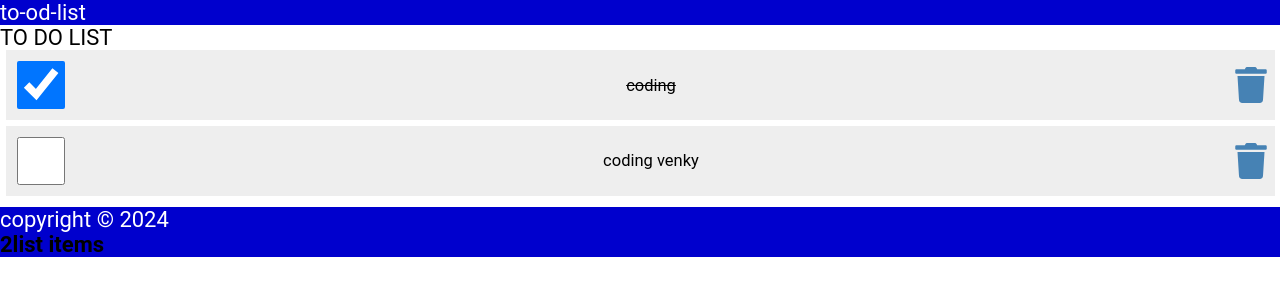
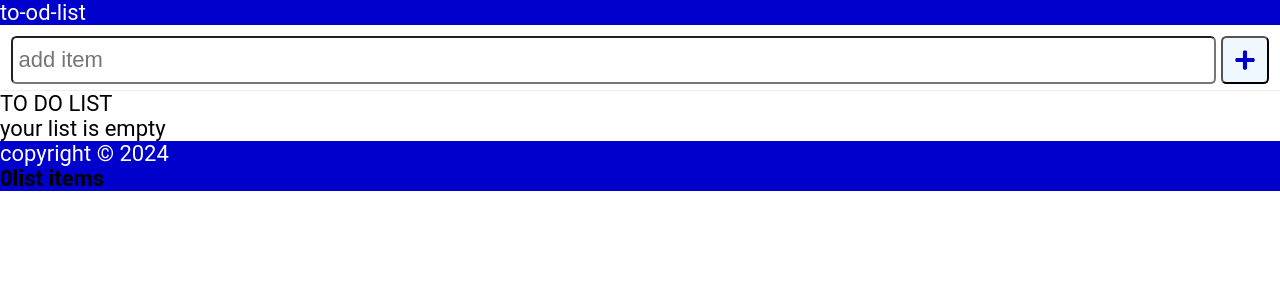
Before and after one commit to ShriVenkateshBabu/Todolist, a React app: page / in a window 1280 px wide. Shown: the top 300 px of the page. Built offline with nearby package versions, Linux system fonts and the light colour scheme; the HTML template or start-up script is replaced by a standard one.

Commit message:
13-11-2024

```diff
--- a/src/App.jsx
+++ b/src/App.jsx
@@ -2,21 +2,39 @@
 import Footer from "./Components/Footer"
 import Header from "./Components/Header"
 import React, { useState } from 'react'
+import AddItem from './Components/AddItem';
 
 const App = () => {
   let [items, setitmes] = useState([
-    {
-      id:1,
-      item:"coding",
-      checked: true,
-    },
-    {
-      id:2,
-      item:"coding venky",
-      checked: false,
-    }
+    // {
+    //   id:1,
+    //   item:"coding",
+    //   checked: true,
+    // },
+    // {
+    //   id:2,
+    //   item:"coding venky",
+    //   checked: false,
+    // }
   ])
 
+
+  let[newItem, setnewItem] =useState("")
+
+   function additem(item){
+    let id = items.length ? items[items.length-1].id +1:1;
+    let new_item = {id,item,checked:false};
+    setitmes([...items,new_item]);
+    localStorage.setItem("to-do-list", JSON.stringify(new_item))
+   }
+  function handlesubmit(e){
+    e.preventDefault()
+    if(!newItem)
+      return;
+    additem(newItem)
+    console.log(newItem);
+    setnewItem("")
+  }
   // console.log(items)
   function handleCheck(id){
     const newlist = items.map((itms)=>{
@@ -42,6 +60,12 @@
   return (
     <div className=''>
       <Header title= "to-od-list"/>
+      <AddItem
+      newItem ={newItem}
+      setitem = {setnewItem}
+      handlesubmit ={handlesubmit}
+      />
+
       <Content
       items = {items}
       handleCheck ={handleCheck}
--- /dev/null
+++ b/src/Components/AddItem.jsx
@@ -0,0 +1,26 @@
+import React from 'react'
+import { FaPlus } from "react-icons/fa";
+const AddItem = ({newItem,setitem,handlesubmit}) => {
+  return (
+    <form className='addForm' onSubmit={handlesubmit}>
+        <label htmlFor='additem'>ADD ITEMS</label>
+        <input type='text'
+        id='additem'
+        placeholder='add item'
+        autoFocus
+        // required if forgot to give requried use it handlesubmit
+        value={newItem}
+        onChange={(e)=>setitem(e.target.value)}
+
+        />
+
+        <button
+        type='submit'
+        >
+        <FaPlus/>
+        </button>
+    </form>
+  )
+}
+
+export default AddItem
--- a/src/Components/LineItems.jsx
+++ b/src/Components/LineItems.jsx
@@ -12,7 +12,7 @@
         onDoubleClick={() => handleCheck(itm.id)}
         >{itm.item}</label>
          <FaTrash
-         onClick={()=> handleclick(itm.id )}
+         onClick={()=> handleclick(itm.id)}
          role='button'
          />
           </li>
--- a/src/index.css
+++ b/src/index.css
@@ -129,7 +129,7 @@
 
   .addForm label {
     position: absolute;
-    left: -99999px;
+    left: 1px;
   }
 
   .addForm input[type='text'] {
@@ -184,3 +184,45 @@
     border-radius: 0.25rem;
     outline: none;
   }
+  .addForm {
+    width: 100%;
+    display: flex;
+    justify-content: flex-start;
+    margin: 0.5rem 0 0;
+    padding: 0 0.5rem 0.25rem;
+    border-bottom: 1px solid #eee;
+  }
+
+  .addForm label {
+    position: absolute;
+    left: -99999px;
+  }
+
+  .addForm input[type='text'] {
+    flex-grow: 1;
+    max-width: calc(100% - 50px);
+    min-height: 48px;
+    font-size: 1rem;
+    padding: 0.25rem;
+    border-radius: 0.25rem;
+    margin-right: 0.25rem;
+    outline: none;
+  }
+
+  button {
+    height: 48px;
+    min-width: 48px;
+    border-radius: 0.25rem;
+    padding: 0.5rem;
+    font-size: 1rem;
+    background-color: aliceblue;
+    color: mediumblue;
+    cursor: pointer;
+  }
+
+  button:focus,
+  button:hover {
+    color: white;
+    background-color: limegreen;
+    outline: none;
+  }
```
